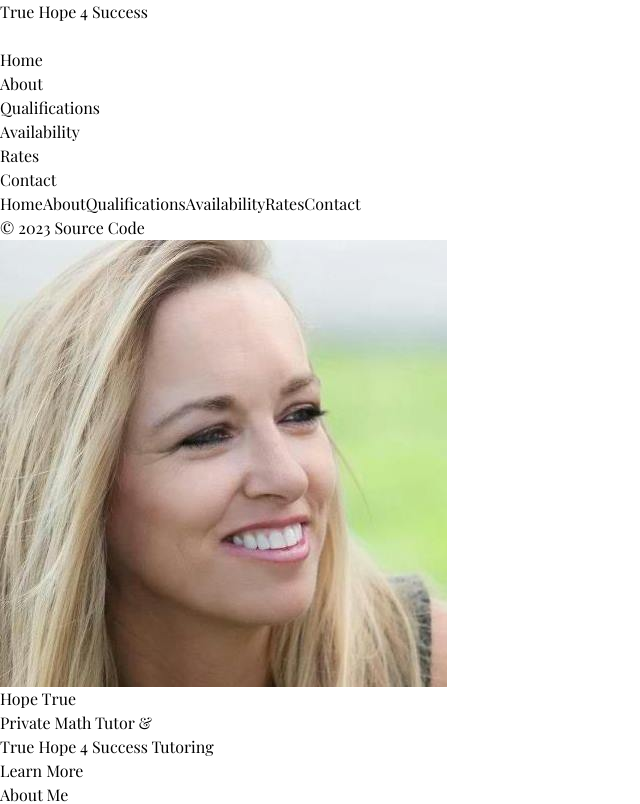
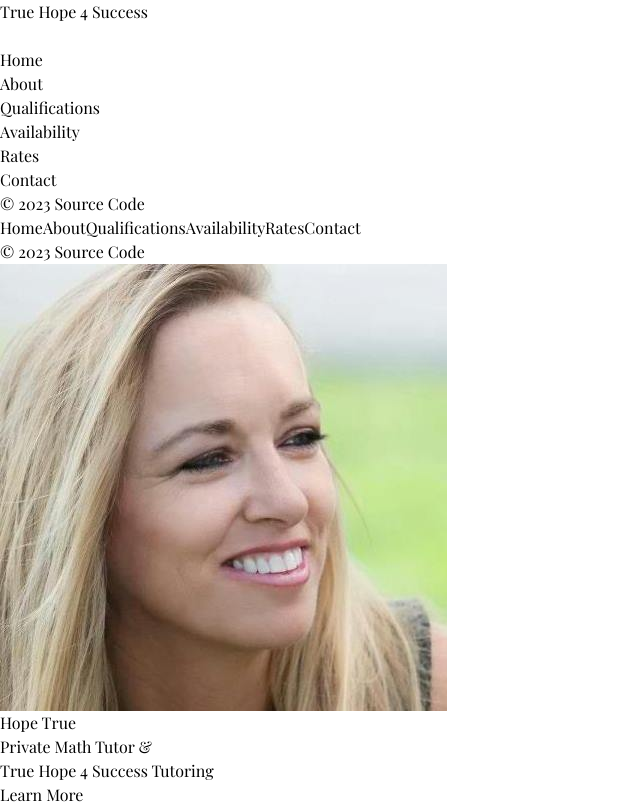
Before and after one commit to milliorn/true-hope-tutoring, a React (Vite) app: page / in a window 1280 px wide. Shown: the top 804 px of the page, without its empty margins (0-640 px from the left). Built offline with nearby package versions, Linux system fonts and the light colour scheme.

Commit message:
copyright, source

```diff
--- a/src/App.tsx
+++ b/src/App.tsx
@@ -79,13 +79,25 @@ function App() {
             <li className="mb-2" key={item.id}>
               <a
                 href={`#${item.id}`}
-                className="block py-2 hover:text-sky-400 sm:text-lg"
+                className="block py-2 text-xs hover:text-sky-400 sm:text-base"
                 onClick={() => handleSidebarItemClick(item.id)}
               >
                 {item.text}
               </a>
             </li>
           ))}
+          <div className="text-xs text-center sm:text-sm">
+            <a
+              href="https://github.com/milliorn/true-hope-tutoring"
+              className="text-sky-50 hover:text-sky-900"
+              target="_blank"
+              rel="noreferrer"
+            >
+              <span className="">
+                &copy; {new Date().getFullYear()} Source Code
+              </span>
+            </a>
+          </div>
         </ul>
       </nav>
 
@@ -104,17 +116,17 @@ function App() {
             </a>
           ))}
         </div>
-        <div className="text-center">
-          <p>
+        <div className="relative">
           <a
             href="https://github.com/milliorn/true-hope-tutoring"
             className="text-sky-50 hover:text-sky-900"
             target="_blank"
             rel="noreferrer"
           >
-              <p>&copy; {new Date().getFullYear()} Source Code</p>
+            <p className="absolute inset-x-0 top-0 text-xs leading-[0] text-center">
+              &copy; {new Date().getFullYear()} Source Code
+            </p>
           </a>
-          </p>
         </div>
       </nav>
 
```
Lines whose indentation alone changed are shown as unchanged.
